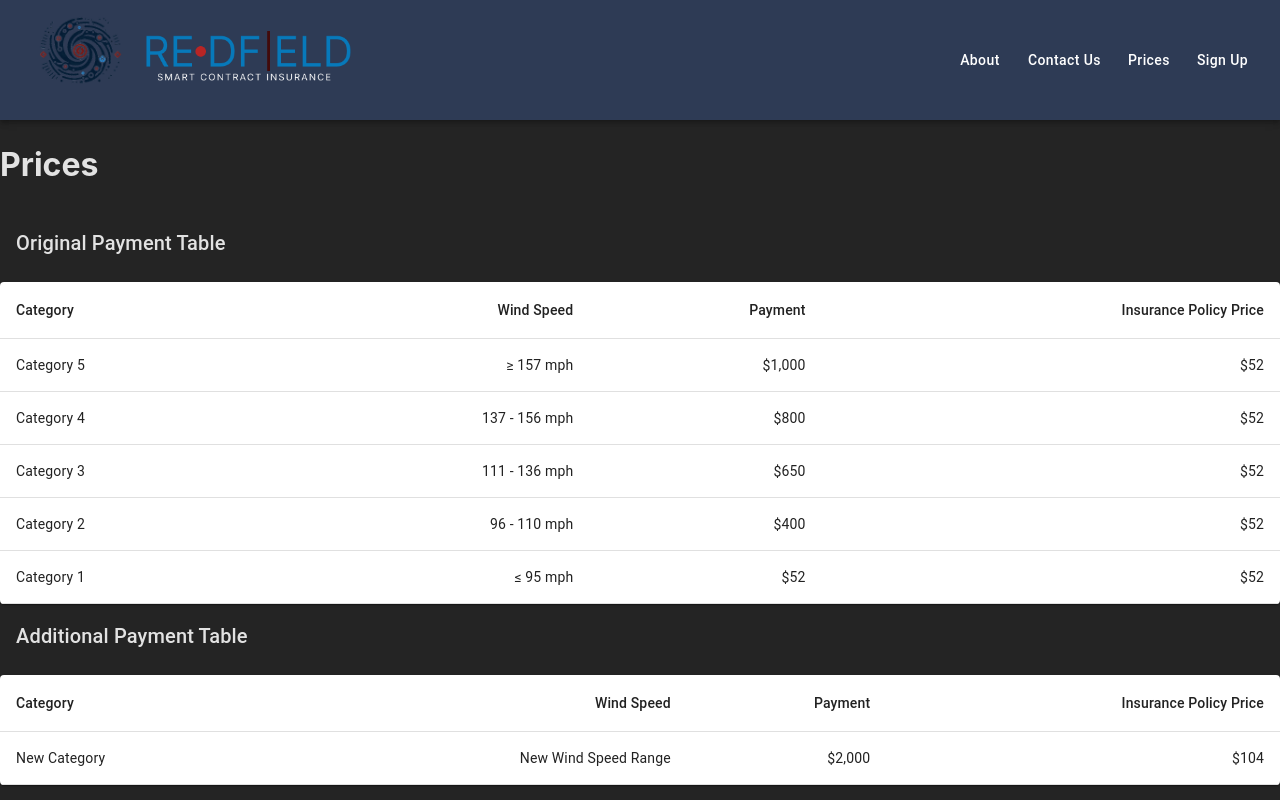
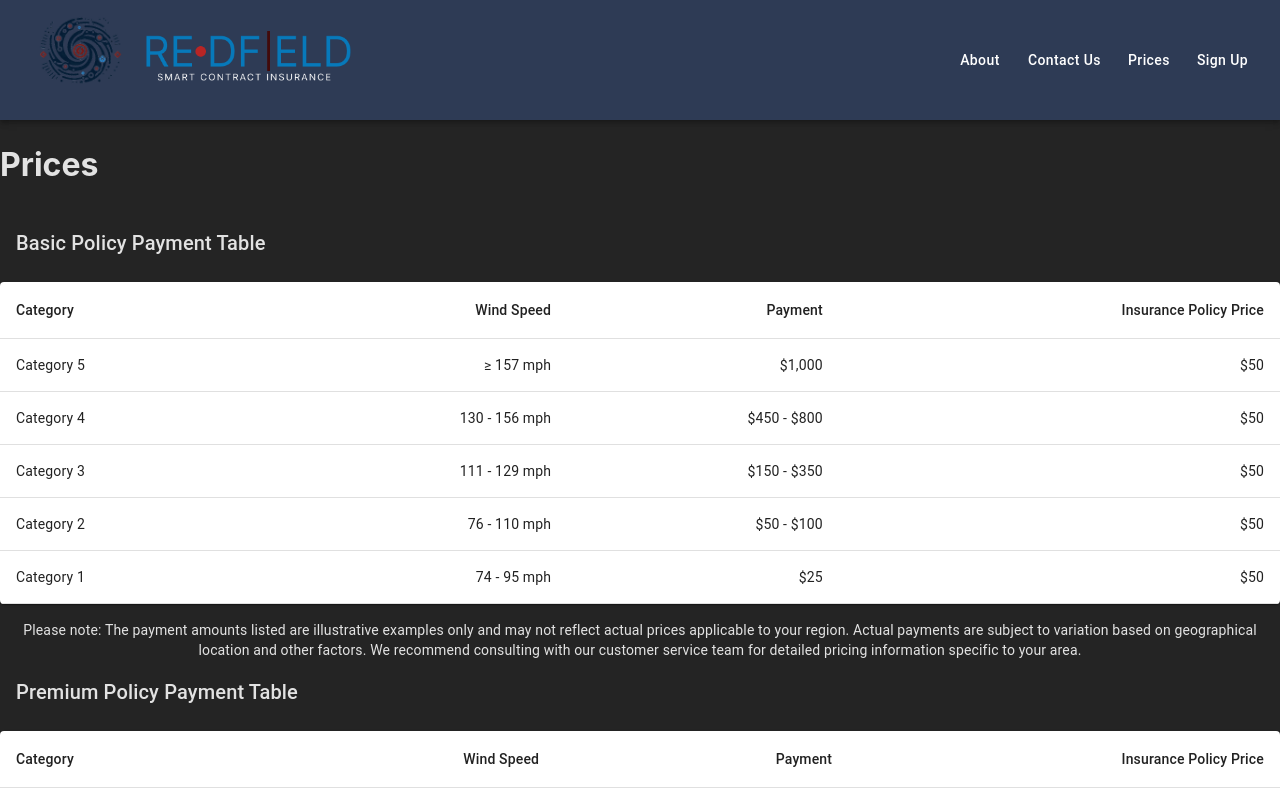
Before and after one commit to ControlYourPotatoes/redfield-react, a React (Vite) app: page /Prices in a window 1280 px wide. Shown: the top 800 px of the page. Built offline with nearby package versions, Linux system fonts and the light colour scheme.

Commit message:
Refactor pricing tables and update payment amounts

```diff
--- a/src/components/PricingTable.tsx
+++ b/src/components/PricingTable.tsx
@@ -4,26 +4,30 @@ const createData = (category: string, windSpeed: string, payment: string, insura
   return { category, windSpeed, payment, insurancePolicyPrice };
 }
 
-const originalRows = [
-  createData('Category 5', '≥ 157 mph', '$1,000', '$52'),
-  createData('Category 4', '137 - 156 mph', '$800', '$52'),
-  createData('Category 3', '111 - 136 mph', '$650', '$52'),
-  createData('Category 2', '96 - 110 mph', '$400', '$52'),
-  createData('Category 1', '≤ 95 mph', '$52', '$52'),
+const basicPolicyRows = [
+  createData('Category 5', '≥ 157 mph', '$1,000', '$50'),
+  createData('Category 4', '130 - 156 mph', '$450 - $800', '$50'),
+  createData('Category 3', '111 - 129 mph', '$150 - $350', '$50'),
+  createData('Category 2', '76 - 110 mph', '$50 - $100', '$50'),
+  createData('Category 1', '74 - 95 mph', '$25', '$50'),
 ];
 
-const additionalRows = [
-  createData('New Category', 'New Wind Speed Range', '$2,000', '$104'),
+const premiumPolicyRows = [
+  createData('Category 5', '≥ 157 mph', '$2,000', '$100'),
+  createData('Category 4', '130 - 156 mph', '$900 - $1,600', '$100'),
+  createData('Category 3', '111 - 129 mph', '$300 - $700', '$100'),
+  createData('Category 2', '76 - 110 mph', '$100 - $200', '$100'),
+  createData('Category 1', '74 - 95 mph', '$50', '$100'),
 ];
 
-const OriginalPricingTable = () => {
+const BasicPolicyPricingTable = () => {
   return (
     <>
       <Typography variant="h6" gutterBottom component="div" style={{ padding: '16px' }}>
-        Original Payment Table
+        Basic Policy Payment Table
       </Typography>
       <TableContainer component={Paper}>
-        <Table aria-label="original table">
+        <Table aria-label="basic policy table">
           <TableHead>
             <TableRow>
               <TableCell>Category</TableCell>
@@ -33,7 +37,7 @@ const OriginalPricingTable = () => {
             </TableRow>
           </TableHead>
           <TableBody>
-            {originalRows.map((row) => (
+            {basicPolicyRows.map((row) => (
               <TableRow key={row.category}>
                 <TableCell component="th" scope="row">
                   {row.category}
@@ -46,18 +50,21 @@ const OriginalPricingTable = () => {
           </TableBody>
         </Table>
       </TableContainer>
+      <Typography variant="body2" style={{ marginTop: '16px', textAlign: 'center' }}>
+        Please note: The payment amounts listed are illustrative examples only and may not reflect actual prices applicable to your region. Actual payments are subject to variation based on geographical location and other factors. We recommend consulting with our customer service team for detailed pricing information specific to your area.
+      </Typography>
     </>
   );
 }
 
-const AdditionalPricingTable = () => {
+const PremiumPolicyPricingTable = () => {
   return (
     <>
       <Typography variant="h6" gutterBottom component="div" style={{ padding: '16px' }}>
-        Additional Payment Table
+        Premium Policy Payment Table
       </Typography>
       <TableContainer component={Paper}>
-        <Table aria-label="additional table">
+        <Table aria-label="premium policy table">
           <TableHead>
             <TableRow>
               <TableCell>Category</TableCell>
@@ -67,7 +74,7 @@ const AdditionalPricingTable = () => {
             </TableRow>
           </TableHead>
           <TableBody>
-            {additionalRows.map((row) => (
+            {premiumPolicyRows.map((row) => (
               <TableRow key={row.category}>
                 <TableCell component="th" scope="row">
                   {row.category}
@@ -80,8 +87,11 @@ const AdditionalPricingTable = () => {
           </TableBody>
         </Table>
       </TableContainer>
+      <Typography variant="body2" style={{ marginTop: '16px', textAlign: 'center' }}>
+        Please note: The payment amounts listed are illustrative examples only and may not reflect actual prices applicable to your region. Actual payments are subject to variation based on geographical location and other factors. We recommend consulting with our customer service team for detailed pricing information specific to your area.
+      </Typography>
     </>
   );
 }
 
-export { OriginalPricingTable, AdditionalPricingTable };
+export { BasicPolicyPricingTable, PremiumPolicyPricingTable };
--- a/src/components/pages/Prices.tsx
+++ b/src/components/pages/Prices.tsx
@@ -1,12 +1,12 @@
 import React from 'react';
-import { OriginalPricingTable, AdditionalPricingTable } from '../PricingTable';
+import { BasicPolicyPricingTable, PremiumPolicyPricingTable } from '../PricingTable';
 
 const Prices = () => {
     return (
         <div>
             <h1>Prices</h1>
-            <OriginalPricingTable />
-            <AdditionalPricingTable />
+            <BasicPolicyPricingTable />
+            <PremiumPolicyPricingTable />
         </div>
     );
 };
```
